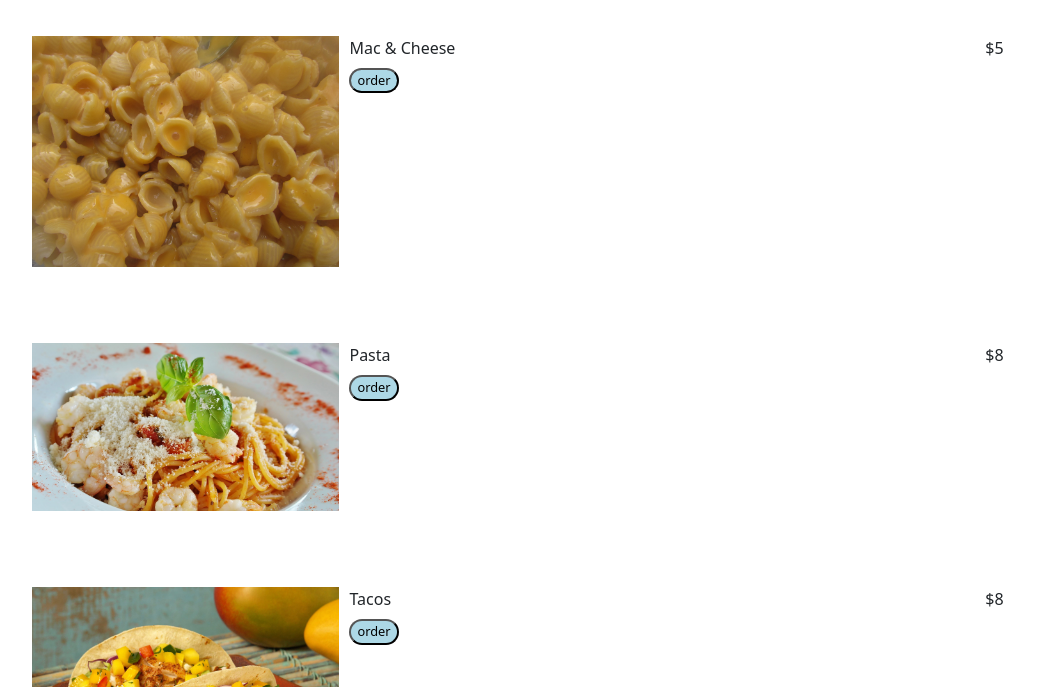
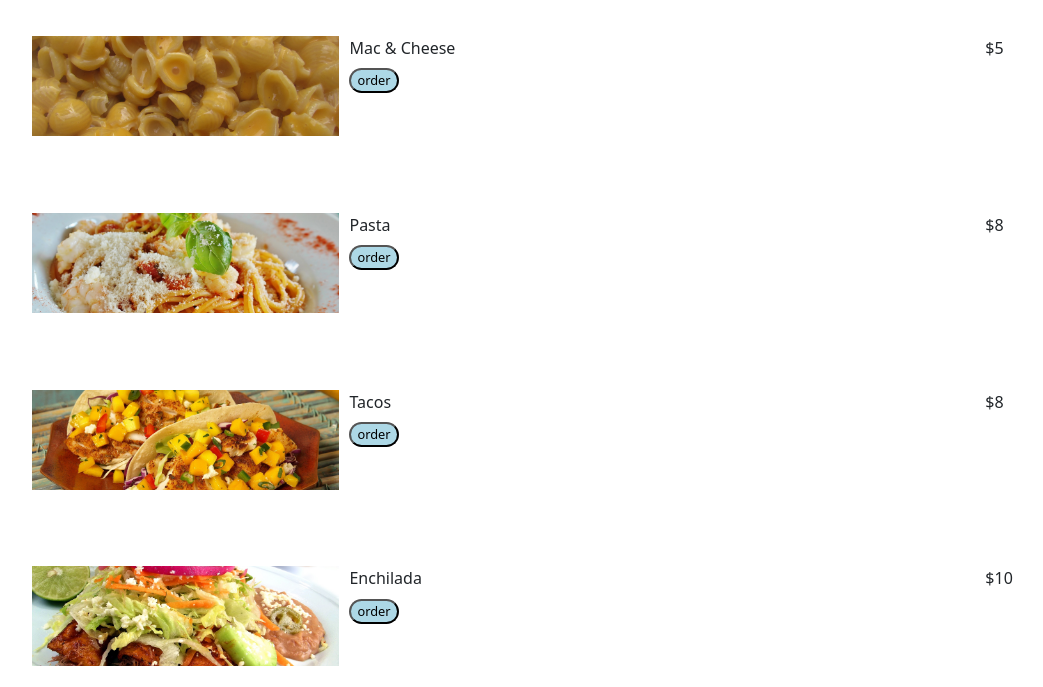
Before and after one commit to dannydktr/cs378-p2, a plain HTML site: page index.html in a window 1280 px wide. Shown: the part 87-774 px from the top of the page, without its empty margins (96-1139 px from the left). Drawn offline with nearby package versions, Linux system fonts and the light colour scheme.

Commit message:
same size

```diff
--- a/index.html
+++ b/index.html
@@ -40,8 +40,8 @@
   <section>
     <div class="box-menu">
       <div>
-        <div style="display: inline; width: 30%; height: 100%;">
-          <img src="macandcheese.jpg" alt="Mac & Cheese" style="width:30%; height:30%">
+        <div class="image-menu">
+          <img src="macandcheese.jpg" alt="Mac & Cheese">
         </div>
         <div style="display: inline; float: right; width: 69%;">
           <div class="info-menu">
@@ -63,8 +63,8 @@
 
     <div class="box-menu">
       <div>
-        <div style="display: inline; width: 30%; height: 100%;">
-          <img src="pasta.jpg" alt="Pasta" style="width:30%; height:30%">
+        <div class="image-menu">
+          <img src="pasta.jpg" alt="Pasta">
         </div>
         <div style="display: inline; float: right; width: 69%;">
           <div class="info-menu">
@@ -83,12 +83,11 @@
         </div>
       </div>
     </div>
-  </section>
 
   <div class="box-menu">
     <div>
-      <div style="display: inline; width: 30%; height: 100%;">
-        <img src="tacos.jpg" alt="Tacos" style="width:30%; height:30%">
+      <div class="image-menu">
+        <img src="tacos.jpg" alt="Tacos">
       </div>
       <div style="display: inline; float: right; width: 69%;">
         <div class="info-menu">
@@ -110,8 +109,8 @@
 
   <div class="box-menu">
     <div>
-      <div style="display: inline; width: 30%; height: 100%;">
-        <img src="enchilada.jpg" alt="Enchilada" style="width:30%; height:30%">
+      <div class="image-menu">
+        <img src="enchilada.jpg" alt="Enchilada">
       </div>
       <div style="display: inline; float: right; width: 69%;">
         <div class="info-menu">
@@ -130,7 +129,6 @@
       </div>
     </div>
   </div>
-  </section>
 
   </section>
 
--- a/style.css
+++ b/style.css
@@ -6,6 +6,18 @@ body {
   display: inline-block;
   height: 100%;
   width: 100%;
+}
+
+img {
+  object-fit: cover;
+  width: 100%;
+  height: 100px;
+}
+
+.image-menu {
+  display: inline-block;
+  width: 30%;
+  height: 30%;
 }
 
 .box-menu {
@@ -18,7 +30,7 @@ body {
 
 .button {
   border-radius: 20px;
-    font-size:80%;
+  font-size: 80%;
   size: 100%;
   background-color: lightblue;
 }
```
Lines whose indentation alone changed are shown as unchanged.
